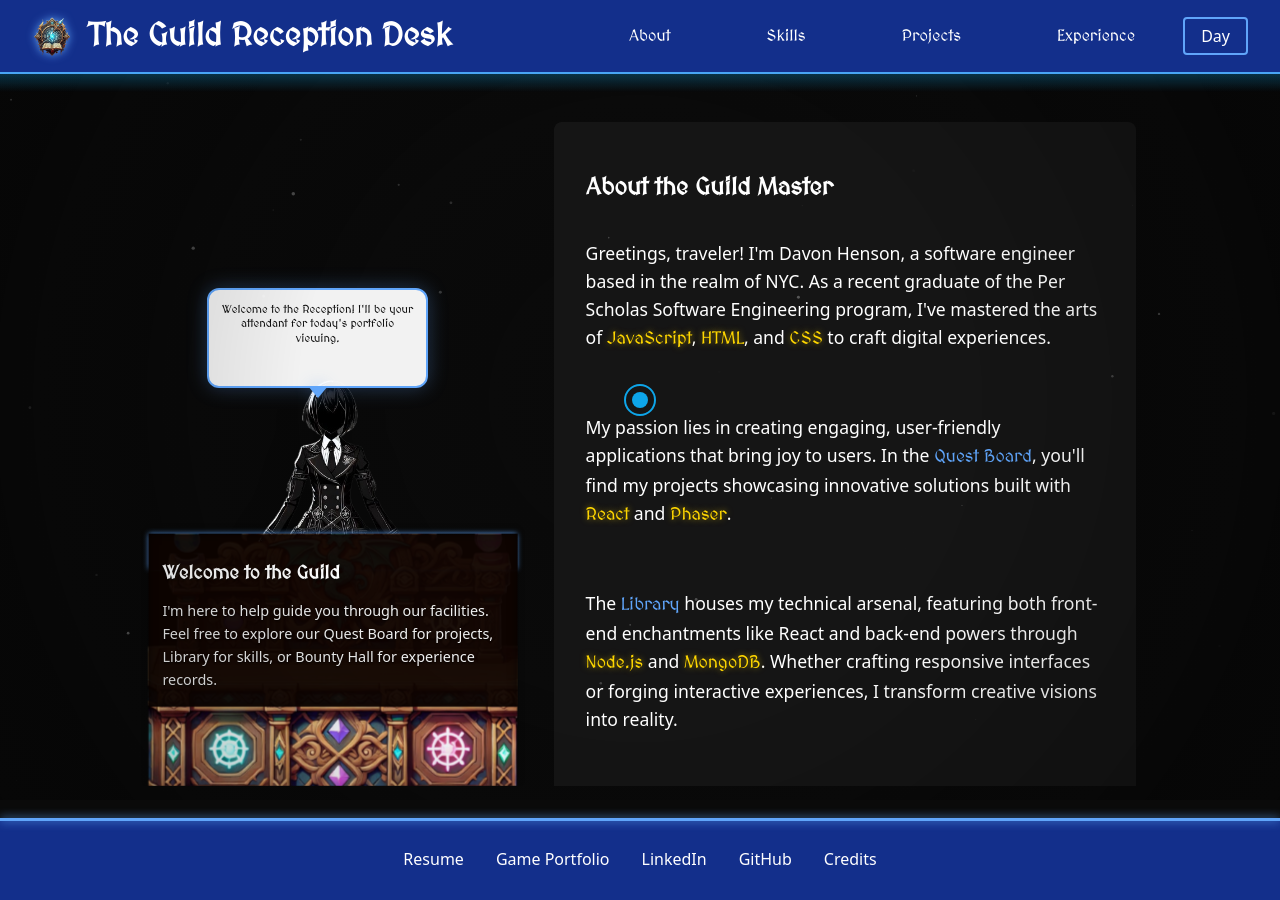
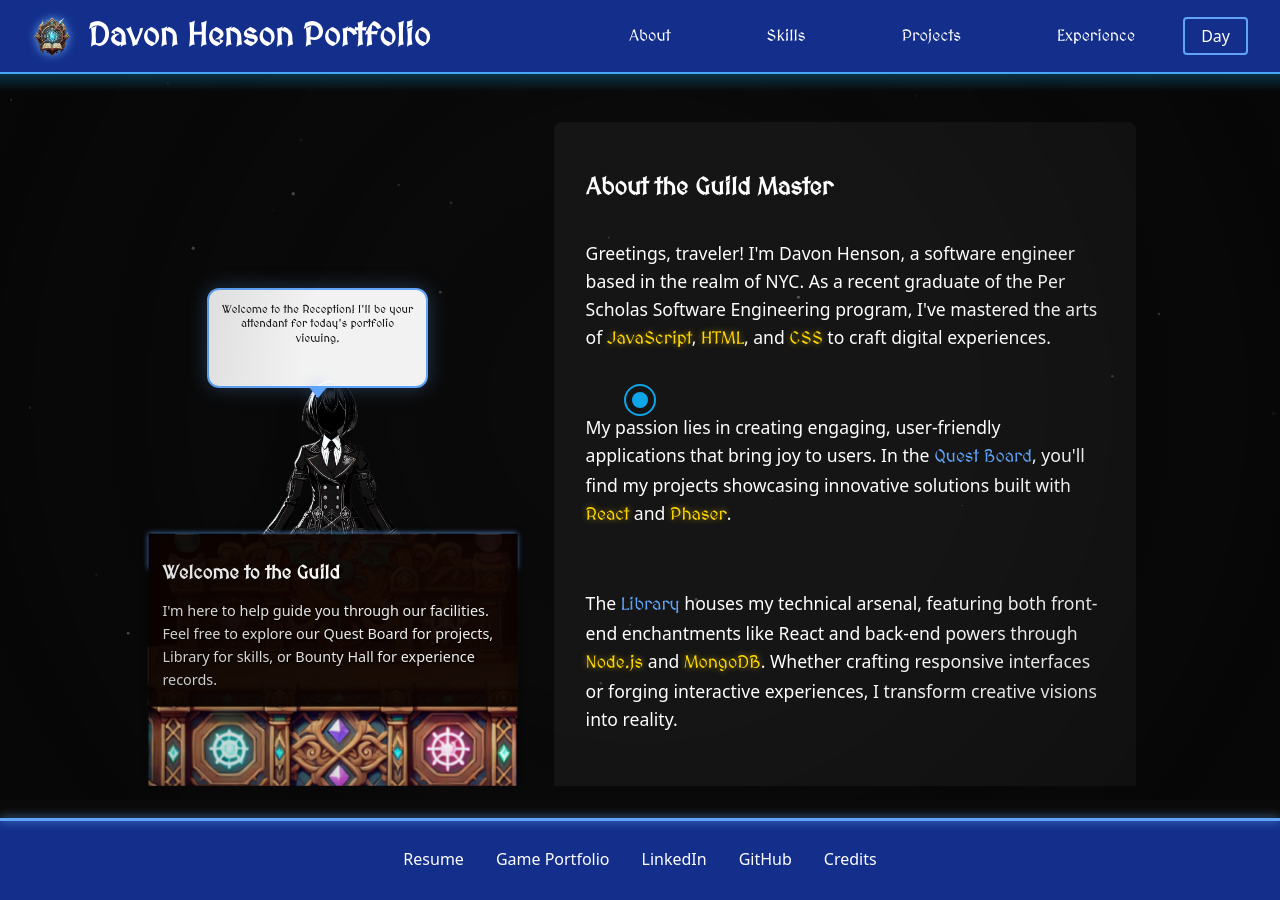
Before and after one commit to DHenson1337/guild-portfolio, a React (Vite) app: page / in a window 1280 px wide. Built offline with nearby package versions, Linux system fonts and the light colour scheme.

Commit message:
Updated title to say Davon Henson Portfolio

```diff
--- a/src/components/layout/Navigation/Layout.jsx
+++ b/src/components/layout/Navigation/Layout.jsx
@@ -33,7 +33,7 @@ function Layout() {
             alt="Guild Logo"
             className="guild-logo"
           />
-          <h1>The Guild Reception Desk</h1>
+          <h1>Davon Henson Portfolio</h1>
         </div>
         <nav className="nav-container">
           <div className="nav-links">
```
